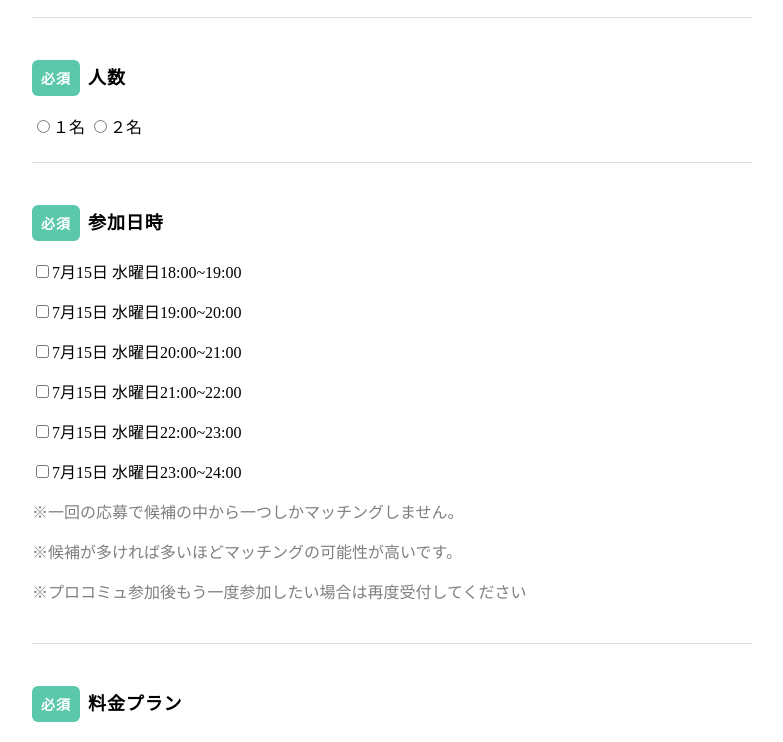
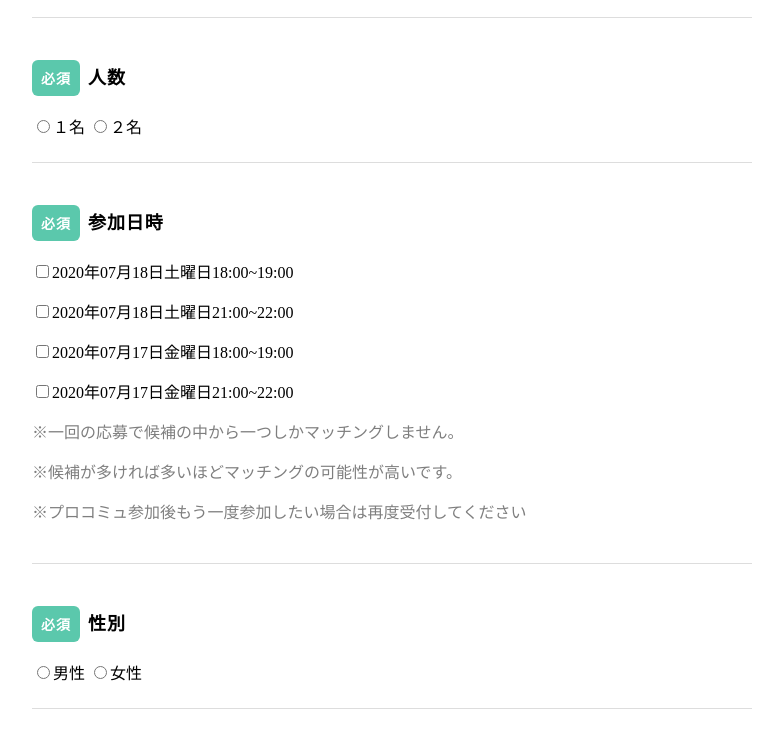
Before and after one commit to mukayuu/procom, a plain HTML site: page index.html in a window 1280 px wide. Shown: the part 185-927 px from the top of the page, without its empty margins (248-1031 px from the left). Drawn offline with nearby package versions, Linux system fonts and the light colour scheme.

Commit message:
Add files via upload

```diff
--- a/index.html
+++ b/index.html
@@ -7,23 +7,35 @@
 <script type="text/javascript" src="contact.js"></script>
 <span id="view_today"></span>
 
-<script type="text/javascript">
-// 今日の日付情報を取得し変数dTodayに格納する
-var dToday = new Date();
 
-// 取得した日付情報から年・月・日・曜日を取得する
-var year = dToday.getFullYear();
-var month = dToday.getMonth()+1;
-var day = dToday.getDate();
-var week = dToday.getDay();
+<script>
+var Youbi = new Array( "日", "月", "火", "水", "木", "金", "土" );
+var d = new Date();
+var n= 6;//土曜日
+d.setDate( d.getDate() - d.getDay() % 7 + n);
 
-// 曜日データを配列に格納する
-var yobi= new Array("日","月","火","水","木","金","土");
-
-// 取得した日付情報を表示する
+d.setDate( d.getDate());
+var sYer = "" + d.getFullYear();
+var sMon = ( "00" + ( d.getMonth() + 1 ) ).match( /..$/ );;
+var sDat = ( "00" + d.getDate() ).match( /..$/ );
 
 
 </script>
+<script>
+var Youbi = new Array( "日", "月", "火", "水", "木", "金", "土" );
+var d = new Date();
+var n= 5;//土曜日
+d.setDate( d.getDate() - d.getDay() % 7 + n);
+
+d.setDate( d.getDate());
+var Yer = "" + d.getFullYear();
+var Mon = ( "00" + ( d.getMonth() + 1 ) ).match( /..$/ );;
+var Dat = ( "00" + d.getDate() ).match( /..$/ );
+
+
+</script>
+
+
   <script src="http://ajax.aspnetcdn.com/ajax/jQuery/jquery-1.11.0.min.js"></script>
 
 </head>
@@ -66,23 +78,18 @@ var yobi= new Array("日","月","火","水","木","金","土");
 
     <p class="Form-Item-Label"><span class="Form-Item-Label-Required">必須</span>参加日時</p>
     <p><label><input class="chk" type="checkbox" name="hobby" value="sports" ><script>//出力用
-  	 document.write(  month + "月" + day + "日 " + yobi[week] + "曜日"　+ "18:00~19:00");
+    document.write(sYer + "年" + sMon + "月" + sDat + "日"+ "土曜日"　+ "18:00~19:00");
+
   </script></label></p>
     <p><label><input class="chk" type="checkbox" name="hobby" value="reading"><script>//出力用
-    document.write(  month + "月" + day + "日 " + yobi[week] + "曜日"+ "19:00~20:00");
+      document.write(sYer + "年" + sMon + "月" + sDat + "日"+ "土曜日"　+ "21:00~22:00");
   </script></label></p>
     <p><label><input class="chk" type="checkbox" name="hobby" value="music"><script>//出力用
-    document.write( month + "月" + day + "日 " + yobi[week] + "曜日"+ "20:00~21:00");
+    document.write(Yer + "年" + Mon + "月" + Dat + "日"+ "金曜日"　+ "18:00~19:00");
   </script></label></p>
     <p><label><input class="chk" type="checkbox" name="hobby" value="travel"><script>//出力用
-    document.write(  month + "月" + day + "日 " + yobi[week] + "曜日"+ "21:00~22:00");
+      document.write(Yer + "年" + Mon + "月" + Dat + "日"+ "金曜日"　+ "21:00~22:00");
   </script></label></p>
-  <p><label><input class="chk" type="checkbox" name="hobby" value="travel"><script>//出力用
-  document.write(  month + "月" + day + "日 " + yobi[week] + "曜日"+ "22:00~23:00");
-</script></label></p>
-<p><label><input class="chk" type="checkbox" name="hobby" value="travel"><script>//出力用
-document.write(  month + "月" + day + "日 " + yobi[week] + "曜日"+ "23:00~24:00");
-</script></label></p>
 
 <div class="opacity">
 
@@ -92,6 +99,14 @@ document.write(  month + "月" + day + "日 " + yobi[week] + "曜日"+ "23:00~24
 <p>※プロコミュ参加後もう一度参加したい場合は再度受付してください</p>
 </div>
   </div>
+  <div class="Form-Item">
+    <p class="Form-Item-Label">
+      <span class="Form-Item-Label-Required">必須</span>性別
+    </p>
+    <label><input type="radio" name="sex" value="male" required>男性</label>
+    <label><input type="radio" name="sex" value="female">女性</label>
+  </div>
+
 
 
   <div class="Form-Item">
```
